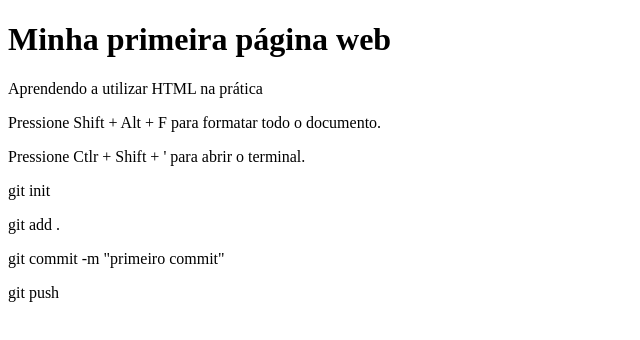
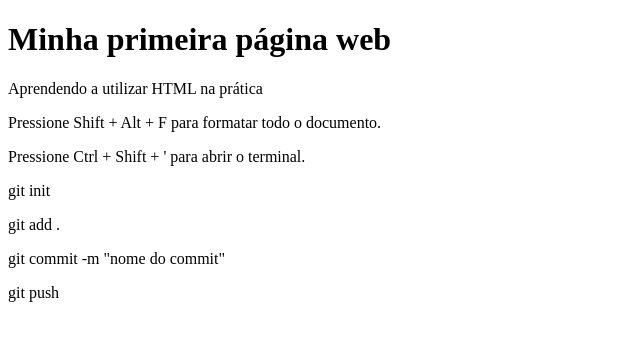
Before and after one commit to gabrielcanhadas/FrontEnd, a plain HTML site: page index.html in a window 1280 px wide. Shown: the full height of the page, 0-640 px from the left. Drawn offline with Linux system fonts and the light colour scheme.

Commit message:
commit 02

```diff
--- a/index.html
+++ b/index.html
@@ -12,10 +12,10 @@
     <h1>Minha primeira página web</h1>
     <p>Aprendendo a utilizar HTML na prática</p>
     <p>Pressione Shift + Alt + F para formatar todo o documento.</p>
-    <p>Pressione Ctlr + Shift + ' para abrir o terminal.</p>
+    <p>Pressione Ctrl + Shift + ' para abrir o terminal.</p>
     <p>git init</p>
     <p>git add .</p>
-    <p>git commit -m "primeiro commit"</p>
+    <p>git commit -m "nome do commit"</p>
     <p>git push</p>
 </body>
 
```
